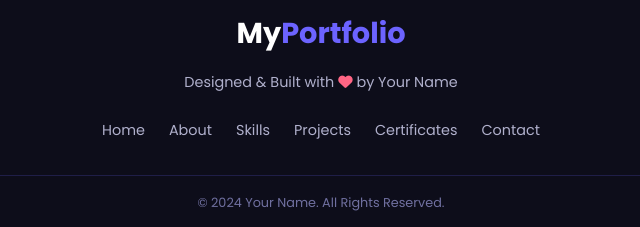
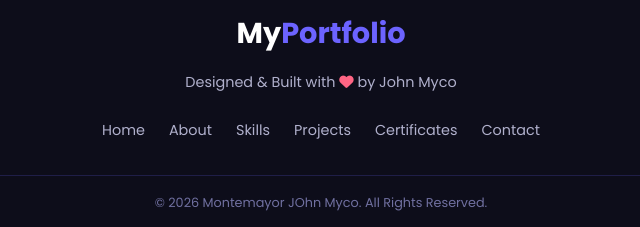
Before and after one commit to JohnMyco12/Portfolio, a plain HTML site: page index.html in a window 1280 px wide. Shown: the part 5864-6091 px from the top of the page, 319-959 px from the left. Drawn offline with nearby package versions, Linux system fonts and the light colour scheme.

Commit message:
fix: update footer with correct name and copyright year

```diff
--- a/index.html
+++ b/index.html
@@ -569,7 +569,7 @@
     <footer class="footer">
         <div class="footer-content">
             <div class="footer-logo">My<span class="accent">Portfolio</span></div>
-            <p>Designed & Built with <i class="fas fa-heart" style="color:#ff6584"></i> by Your Name</p>
+            <p>Designed & Built with <i class="fas fa-heart" style="color:#ff6584"></i> by John Myco</p>
             <div class="footer-links">
                 <a href="#home">Home</a>
                 <a href="#about">About</a>
@@ -580,7 +580,7 @@
             </div>
         </div>
         <div class="footer-bottom">
-            <p>&copy; 2024 Your Name. All Rights Reserved.</p>
+            <p>&copy; 2026 Montemayor JOhn Myco. All Rights Reserved.</p>
         </div>
     </footer>
 
```
